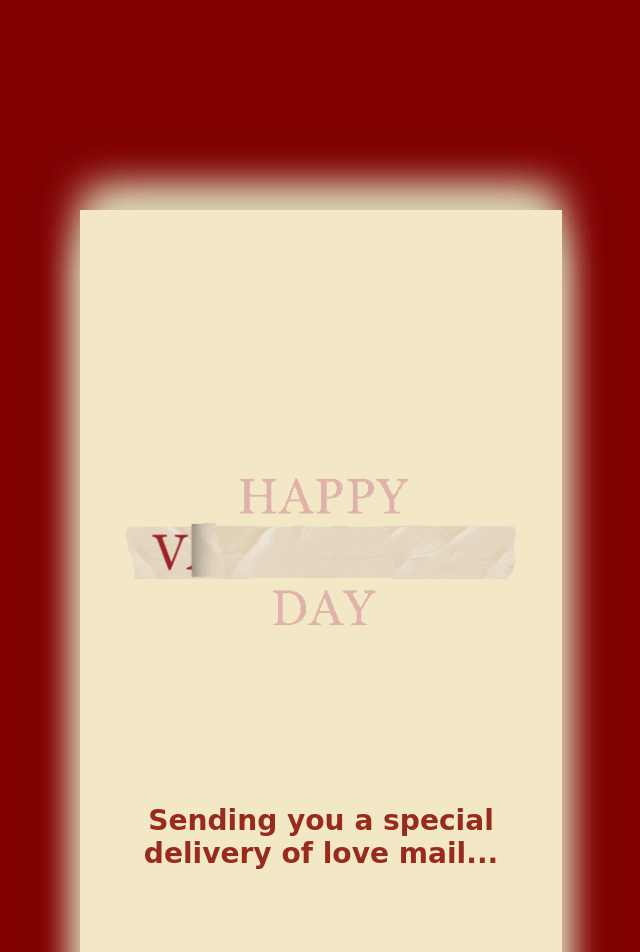
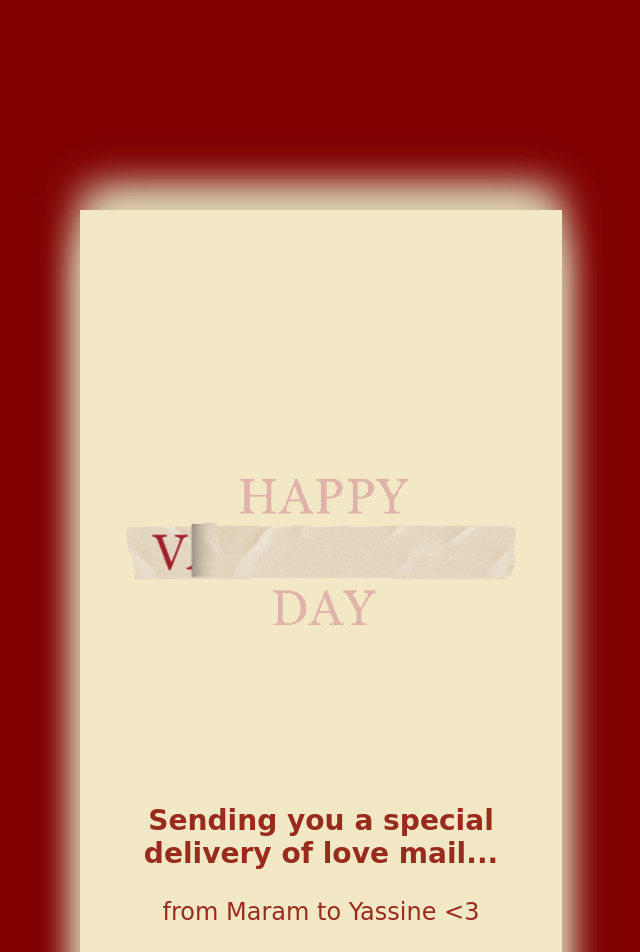
Before and after one commit to ela-makki/Valentino, a website: page index.html in a window 1280 px wide. Shown: the top 952 px of the page, without its empty margins (319-959 px from the left). Drawn offline with Linux system fonts and the light colour scheme.

Commit message:
Update index.html

```diff
--- a/index.html
+++ b/index.html
@@ -10,6 +10,7 @@
         <img src="vday.gif" class="front_img" />
         <div class="front_text">
           <h3>Sending you a special delivery of love mail...</h3>
+          <p>from Maram to Yassine <3</p>
         </div>
       </div>
 
```
